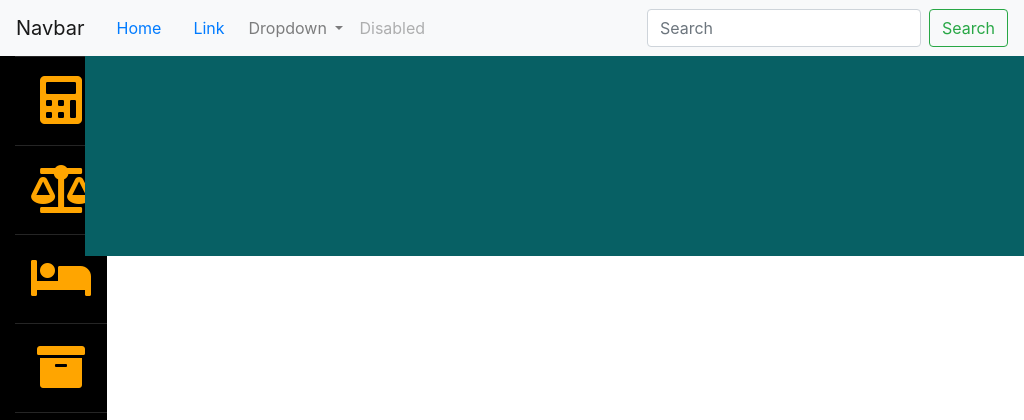
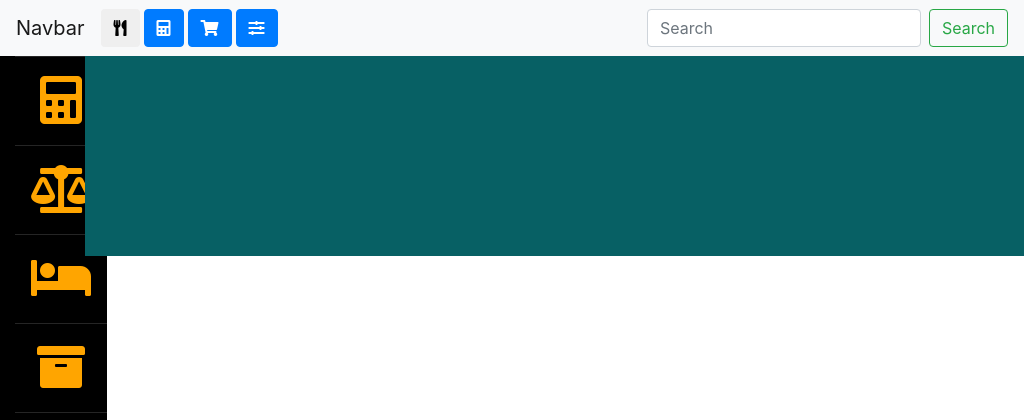
Before and after one commit to GaboQuesada/deliapp, a PHP site: page / in a window 1024 px wide. Shown: the top 420 px of the page. Run offline with PHP 8.4, Linux system fonts and the light colour scheme; some libraries are stand-ins or nearby versions.

Commit message:
Merge origin/master
Conflicts:
	js/usuarios.js

```diff
--- a/index.php
+++ b/index.php
@@ -9,6 +9,7 @@
         <link rel="stylesheet" href="https://stackpath.bootstrapcdn.com/bootstrap/4.1.1/css/bootstrap.min.css" integrity="sha384-WskhaSGFgHYWDcbwN70/dfYBj47jz9qbsMId/iRN3ewGhXQFZCSftd1LZCfmhktB" crossorigin="anonymous">
         <link rel="stylesheet" href="https://use.fontawesome.com/releases/v5.0.13/css/all.css" integrity="sha384-DNOHZ68U8hZfKXOrtjWvjxusGo9WQnrNx2sqG0tfsghAvtVlRW3tvkXWZh58N9jp" crossorigin="anonymous">
         <link rel="stylesheet" href="menuseccion.css" >
+        <link rel="stylesheet" href="menusuperior.css" >
         <title>Hello, world!</title>
     </head>
     <body>
@@ -16,32 +17,21 @@
         <nav class="navbar navbar-expand-lg navbar-light bg-light">
             <a class="navbar-brand" href="#">Navbar</a>
 
-            <ul class="nav ">
-                <li class="nav-item active">
-                    <a class="nav-link" href="#">Home <span class="sr-only">(current)</span></a>
-                </li>
-                <li class="nav-item">
-                    <a class="nav-link" href="#">Link</a>
-                </li></ul><button class="navbar-toggler" type="button" data-toggle="collapse" data-target="#navbarSupportedContent" aria-controls="navbarSupportedContent" aria-expanded="false" aria-label="Toggle navigation">
+
+            <button onclick=" location.href = '../view/ordenar.php';" class="btn btn-default botonespeincipales"><i class="fas fa-utensils"></i></button>
+            <button onclick=" location.href = '../view/facturar.php';" class="btn btn-primary botonespeincipales "><i class="fas fa-calculator"></i></button>
+            <button onclick=" location.href = '../view/inventario.php';" class="btn btn-primary botonespeincipales "><i class="fas fa-shopping-cart"></i></button>
+            <button onclick=" location.href = '../view/sistema.php';"  class="btn btn-primary botonespeincipales"><i class="fas fa-sliders-h"></i></button>
+            <button class="navbar-toggler" type="button" data-toggle="collapse" data-target="#navbarSupportedContent" aria-controls="navbarSupportedContent" aria-expanded="false" aria-label="Toggle navigation">
                 <span class="navbar-toggler-icon"></span>
             </button>
 
             <div class="collapse navbar-collapse" id="navbarSupportedContent">
 
                 <ul class="navbar-nav mr-auto">
-                    <li class="nav-item dropdown">
-                        <a class="nav-link dropdown-toggle" href="#" id="navbarDropdown" role="button" data-toggle="dropdown" aria-haspopup="true" aria-expanded="false">
-                            Dropdown
-                        </a>
-                        <div class="dropdown-menu" aria-labelledby="navbarDropdown">
-                            <a class="dropdown-item" href="#">Action</a>
-                            <a class="dropdown-item" href="#">Another action</a>
-                            <div class="dropdown-divider"></div>
-                            <a class="dropdown-item" href="#">Something else here</a>
-                        </div>
-                    </li>
+
                     <li class="nav-item">
-                        <a class="nav-link disabled" href="#">Disabled</a>
+
                     </li>
                 </ul>
                 <form class="form-inline my-2 my-lg-0">
--- a/menuseccion.css
+++ b/menuseccion.css
@@ -1,4 +1,5 @@
 
+@media (min-width: 1200px) {
     .opcionmenu{
         background-color:black;
         border-top-color:#252525;
@@ -15,9 +16,27 @@
         border-top-width: thin;
         font-size: 48px;
         color: orange;
+        text-align: center;}
+}
+@media (min-width: 992px) and (max-width: 1199.98px) {
+    .opcionmenu{
+        background-color:black;
+        border-top-color:#252525;
+        border-top-style: solid;
+        border-top-width: thin;
+        font-size: 48px;
+        color: orange;
         text-align: center;
     }
-
+    .opcionmenu:hover{
+        background-color:#252525;
+        border-top-color:#252525;
+        border-top-style: solid;
+        border-top-width: thin;
+        font-size: 48px;
+        color: orange;
+        text-align: center;}
+}
 @media (min-width: 768px) and (max-width: 991.98px) {
     .opcionmenu{
         background-color:black;
--- /dev/null
+++ b/menusuperior.css
@@ -0,0 +1,3 @@
+
+
+.botonespeincipales{ margin-right: 4px;}
```
Lines whose indentation alone changed are shown as unchanged.
